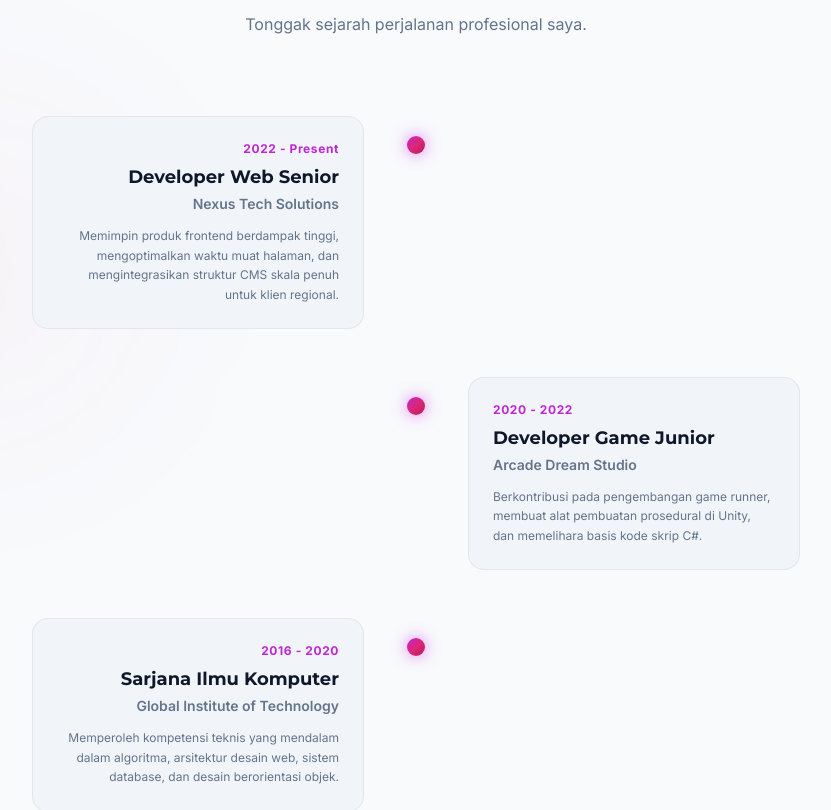
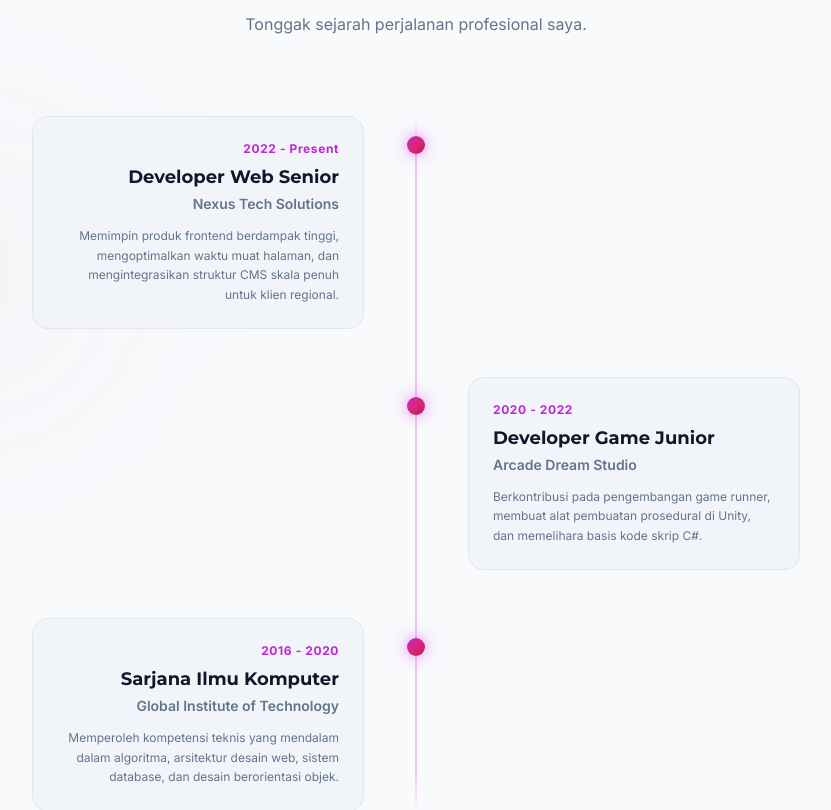
Before and after one commit to nailaazkia/webPortofolio, a React (Vite) app: page / in a window 1280 px wide. Shown: the part 2778-3588 px from the top of the page, without its empty margins (224-1055 px from the left). Built offline with nearby package versions, Linux system fonts and the light colour scheme; no server answers.

Commit message:
fix timeline line: use fuchsia color for visibility on all backgrounds

```diff
--- a/src/components/Experience.tsx
+++ b/src/components/Experience.tsx
@@ -40,8 +40,8 @@ export default function Experience({ experiences, lang }: ExperienceProps) {
           {/* Mobile: pinned left at 9px center of 18px dot */}
           {/* Desktop: center of container */}
           <div
-            className="absolute top-0 bottom-0 w-[2px] left-[9px] md:left-1/2 md:-translate-x-[1px]"
-            style={{ background: 'linear-gradient(to bottom, transparent, rgba(255,255,255,0.08) 40px, rgba(255,255,255,0.08) calc(100% - 40px), transparent)' }}
+            className="absolute top-0 bottom-0 left-[9px] md:left-1/2 md:-translate-x-[1px]"
+            style={{ width: '2px', background: 'linear-gradient(to bottom, transparent 0%, rgba(217,70,239,0.3) 40px, rgba(217,70,239,0.3) calc(100% - 40px), transparent 100%)' }}
           />
 
           {experiences.map((exp, idx) => {
```
